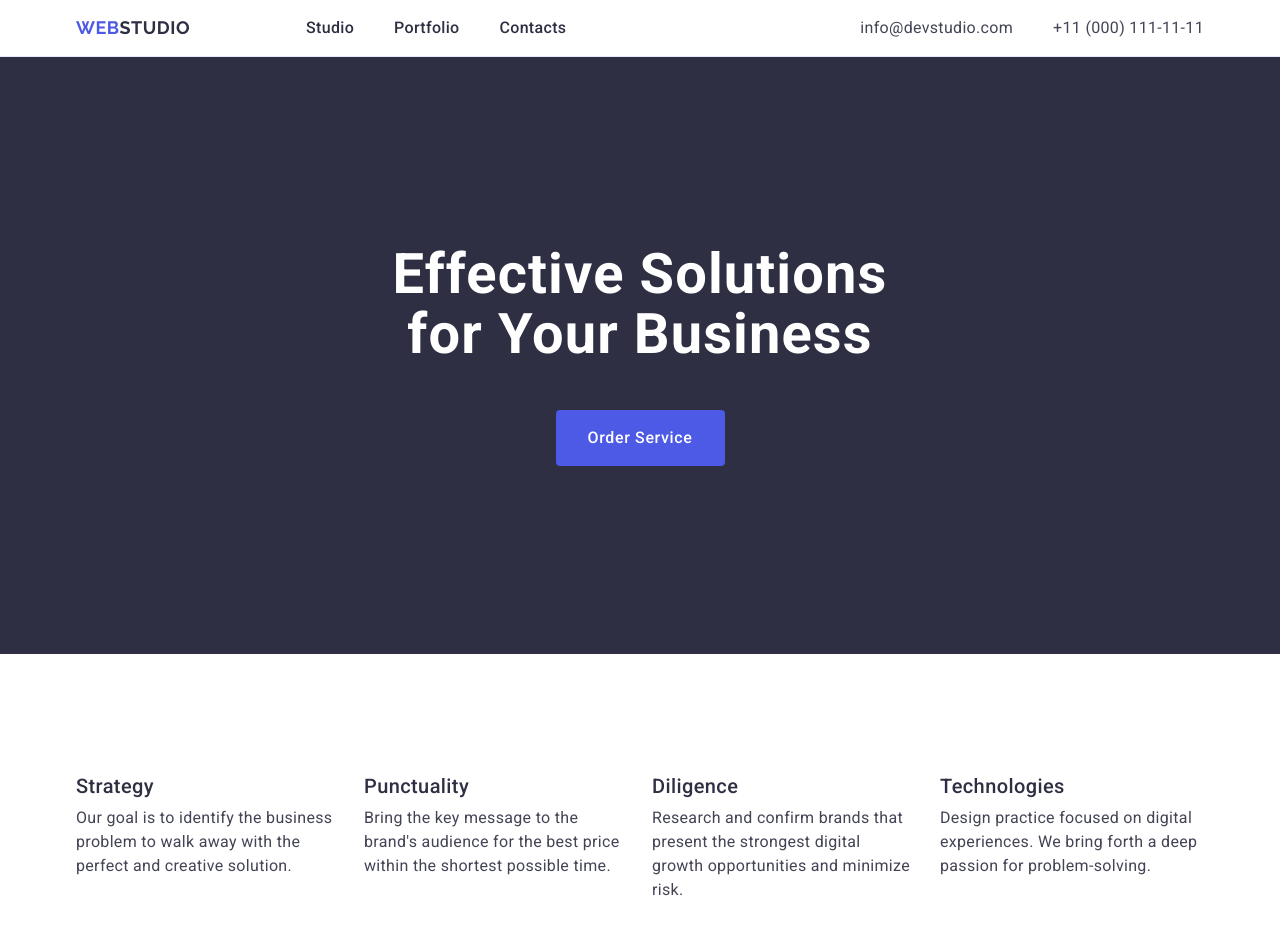
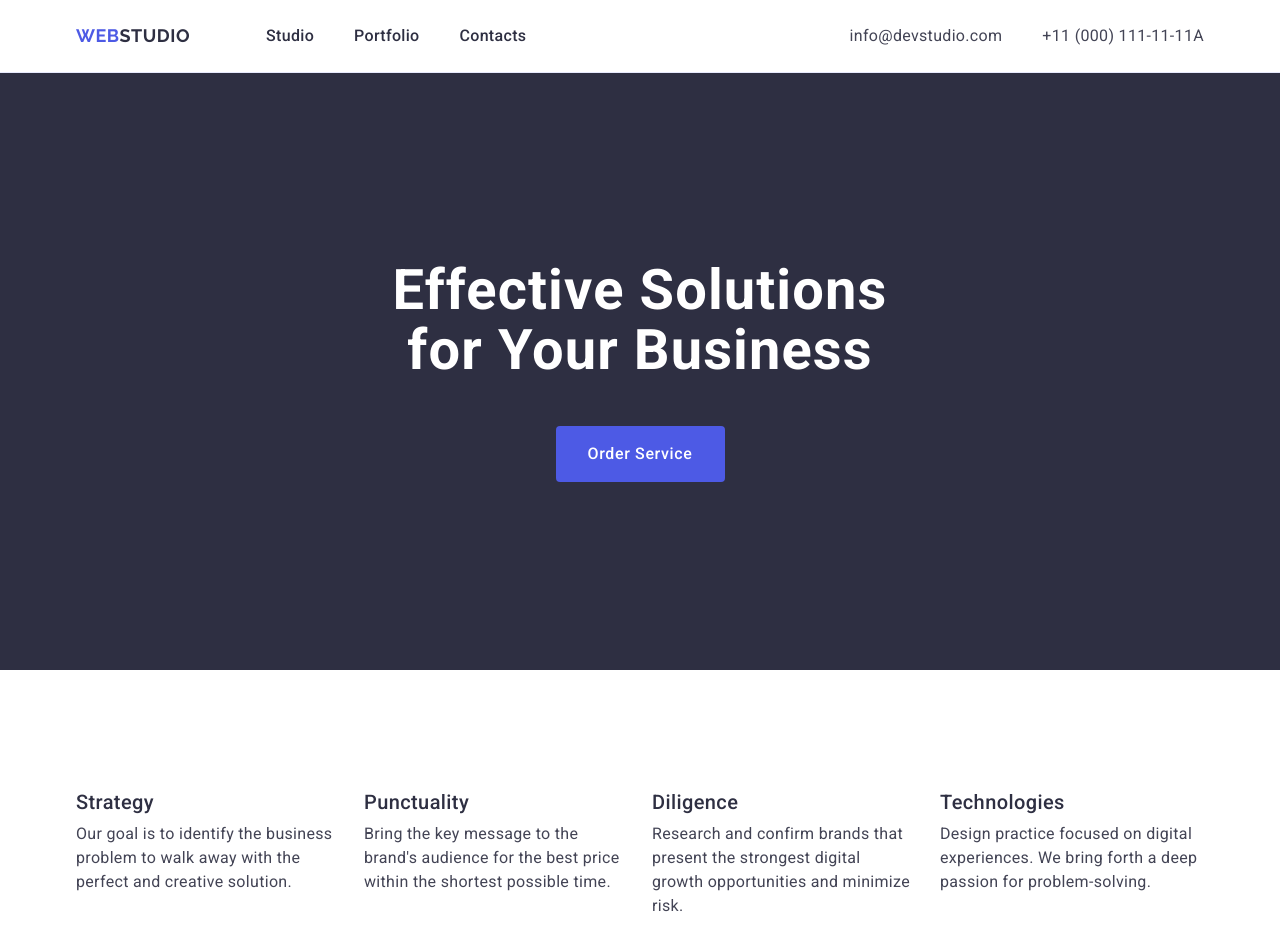
Before and after one commit to IIROFESSOR-X/goit-markup-hw-03, a plain HTML site: page index.html in a window 1280 px wide. Shown: the top 950 px of the page. Drawn offline with nearby package versions, Linux system fonts and the light colour scheme.

Commit message:
last-fix-2

```diff
--- a/css/style.css
+++ b/css/style.css
@@ -14,6 +14,8 @@ a {
 }
 ul {
   list-style-type: none;
+  margin: 0;
+  padding: 0;
 }
 
 h1, h2, h3, h4, h5, h6 {
@@ -46,7 +48,7 @@ p {
   line-height: 150%;
   letter-spacing: 0.02em;
   text-decoration: none;
-
+  display: block;
   display: flex;
   gap: 40px;
 }
@@ -66,6 +68,7 @@ p {
   line-height: 1.5;
   letter-spacing: 0.02em;
   color: #2e2f42;
+  display: block;
 
   padding-top: 24px;
   padding-bottom: 24px;
@@ -83,6 +86,10 @@ p {
   line-height: 1.5;
   letter-spacing: 0.02em;
   color: #434455;
+  font-size: 16px;
+  padding: 24px 0;
+  display: block;
+  font-style: normal;
 }
 .link-address:hover {
   color: #404bbf;
@@ -91,11 +98,8 @@ p {
   color: #404bbf;
 }
 .contacts {
-  color: #434455;
-  font-size: 16px;
-  font-style: normal;
-  line-height: 1.5;
-  letter-spacing: 0.02em;
+}
+.address {
 }
 
 .main-address {
@@ -272,9 +276,10 @@ img {
   align-items: center;
 }
 
-.addres-list {
+.address-list {
   display: flex;
   gap: 40px;
+
 
   /* margin: 0;
   padding-left: 0; */
--- a/index.html
+++ b/index.html
@@ -32,17 +32,17 @@
             <li><a class="link-nav" href="">Contacts</a></li>
           </ul>
         </nav>
-        <address class="contacts">
-          <ul class="addres-list">
-            <li class="contacts">
-              <a class="link-address" href="mailto:info@devstudio.com"
-                >info@devstudio.com</a
-              >
+        <address>
+          <ul class="address-list">
+            <li>
+              <a class="link-address" href="mailto:info@devstudio.com">
+                info@devstudio.com
+              </a>
             </li>
-            <li class="contacts">
-              <a class="link-address" href="tel:+110001111111"
-                >+11 (000) 111-11-11</a
-              >
+            <li>
+              <a class="link-address" href="tel:+110001111111">
+                +11 (000) 111-11-11A
+              </a>
             </li>
           </ul>
         </address>
@@ -152,10 +152,10 @@
             <li class="project-item">
               <div>
                 <img
-                src="./images/img-5.jpg"
-                alt="project card"
-                width="360"
-                height="300"
+                  src="./images/img-5.jpg"
+                  alt="project card"
+                  width="360"
+                  height="300"
                 />
               </div>
               <div class="project-container">
```
